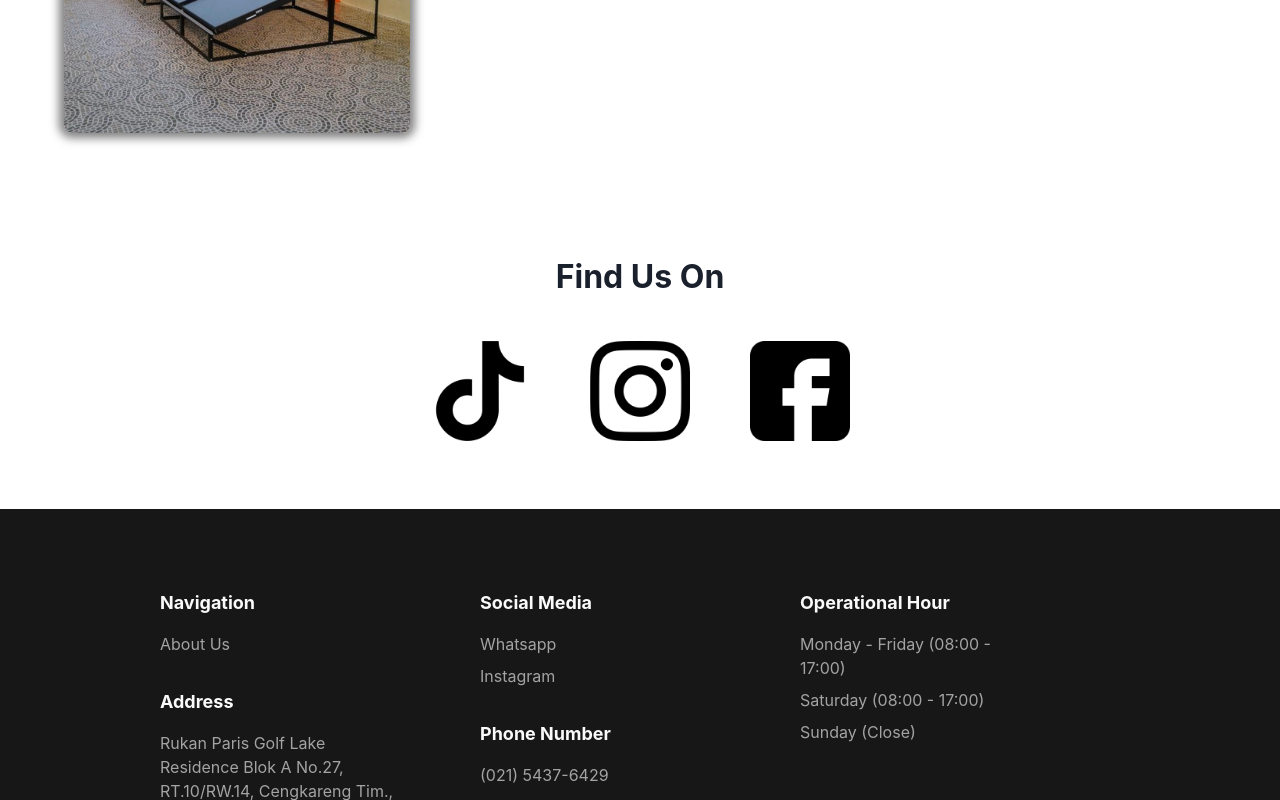
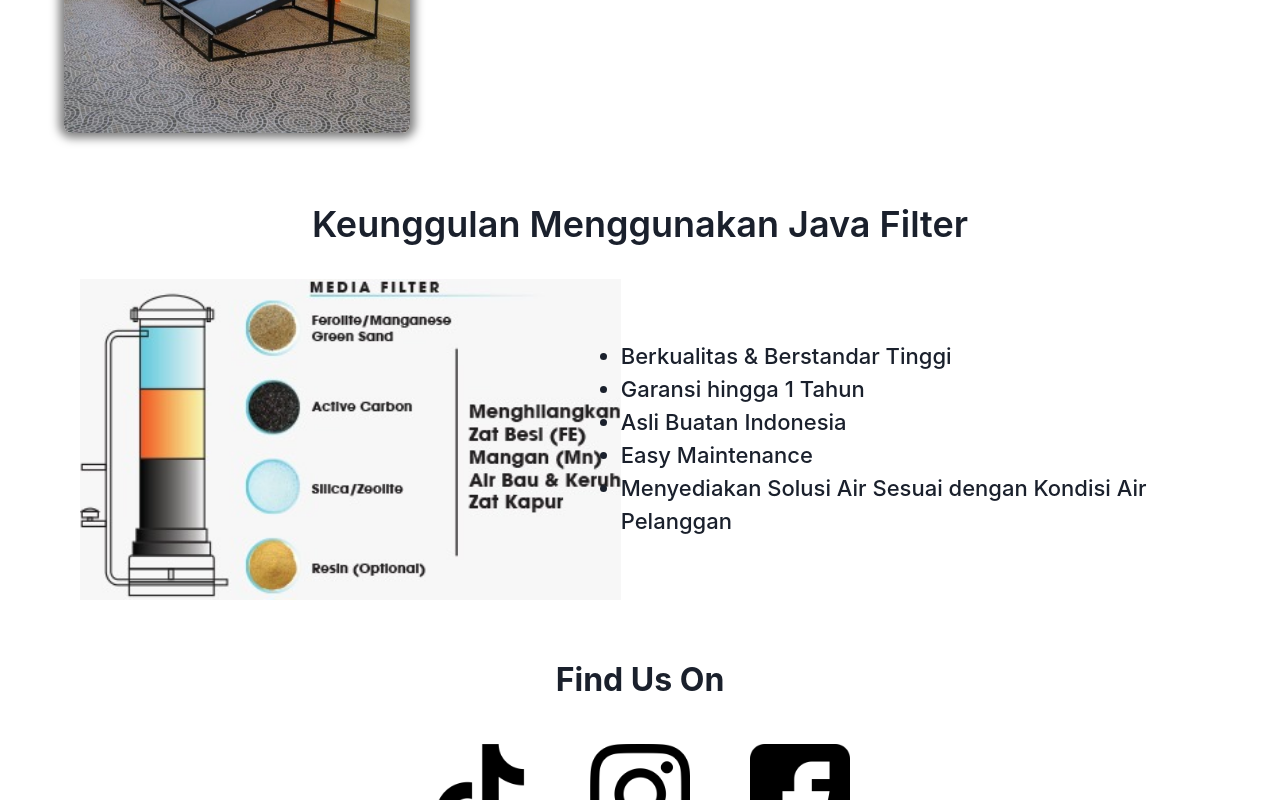
Before and after one commit to elbertwidjaja/kiatIntiEnergi, a Next.js app: page /javafilter in a window 1280 px wide. Shown: the part 571-1371 px from the top of the page. Built offline with nearby package versions, Linux system fonts and the light colour scheme.

Commit message:
add java filter

```diff
--- a/app/javafilter/page.tsx
+++ b/app/javafilter/page.tsx
@@ -1,11 +1,10 @@
 import React from "react";
 import MainLayout from "../components/MainLayout";
-import img from "../../public/Frame 35767.png";
 import ProductHero from "../components/ProductHero";
-import JAVAFILTER_DATA from "./data";
 import styles from "./styles.module.scss";
-import ProductCard from "../components/CardProduct/index";
 import SocialMedia from "../components/SocialMedia";
+import java_filter_advantage from "@/public/java_filter_advantage.jpeg";
+import Image from "next/image";
 
 function SolarJaya() {
   return (
@@ -16,6 +15,27 @@
           "JAVA FILTER, hasil rebranding dari JAYA FRESH, adalah brand kami yang berfokus pada Water Filter, Water Treatment, dan Reverse Osmosis. Kami berkomitmen untuk mengatasi masalah air seperti Zat Besi (Fe), Mangan (Mn), Zat Kapur, kotoran, bau, rasa, serta mengurangi kontaminan dalam air dengan menyesuaikan media filter air dengan kondisi air pelanggan."
         }
       />
+      <h1 className={styles.advantageTitle}>
+        Keunggulan Menggunakan Java Filter
+      </h1>
+      <section className={styles.principleContainer}>
+        <div className={styles.principle}>
+          <Image
+            src={java_filter_advantage}
+            alt="Java Filter Advantage"
+            width={600}
+          />
+        </div>
+        <div className={styles.principleDescription}>
+          <ul>
+            <li>Berkualitas & Berstandar Tinggi</li>
+            <li>Garansi hingga 1 Tahun</li>
+            <li>Asli Buatan Indonesia</li>
+            <li>Easy Maintenance</li>
+            <li>Menyediakan Solusi Air Sesuai dengan Kondisi Air Pelanggan</li>
+          </ul>
+        </div>
+      </section>
       <SocialMedia
         tiktokUrl="httpshttps://www.tiktok.com/@javafilter_official"
         instagramUrl="https://www.instagram.com/javafilter/"
--- a/app/javafilter/styles.module.scss
+++ b/app/javafilter/styles.module.scss
@@ -1,8 +1,49 @@
 @import "@styles/breakpoint.scss";
 @import "@styles/spacing.scss";
+@import "@styles/typography.scss";
 
 .productContainer {
   composes: constrain from global;
+}
+
+.advantageTitle {
+  font-size: $xl-2;
+  font-weight: $semi-bold;
+  margin-bottom: $space-7;
+  text-align: center;
+}
+
+.principleContainer {
+  composes: constrain from global;
+  display: flex;
+  justify-content: space-evenly;
+  align-items: center;
+  margin-bottom: $space-12;
+  flex-direction: column;
+
+  @include media(tablet) {
+    flex-direction: row;
+  }
+}
+
+.principle {
+  display: flex;
+  flex-direction: column;
+  justify-content: center;
+  align-items: center;
+}
+
+.principleDescription {
+  font-size: $lg-2;
+  font-weight: $medium;
+
+  li {
+    list-style-type: disc;
+  }
+
+  @include media(tablet) {
+    list-style-type: none;
+  }
 }
 
 .ourProduct {
```
Also changed, not shown: public/java_filter_advantage.jpeg (added).
